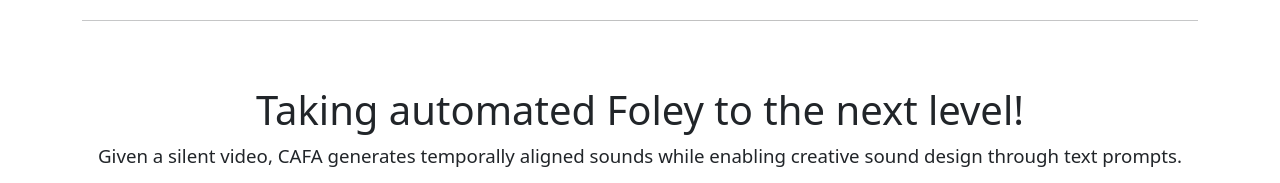
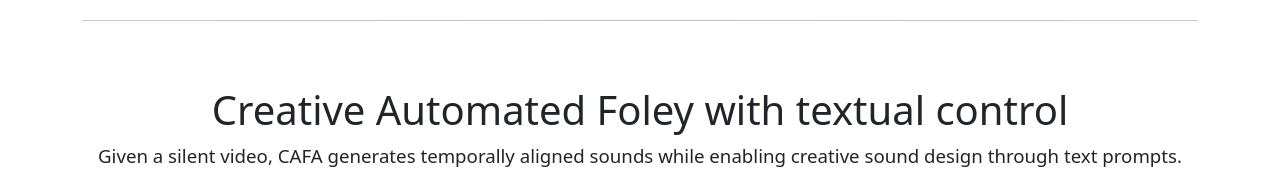
Before and after one commit to roibenita/CAFA, a plain HTML site: page index.html in a window 1280 px wide. Shown: the part 973-1156 px from the top of the page. Drawn offline with nearby package versions, Linux system fonts and the light colour scheme; some icons are missing.

Commit message:
Update index.html

```diff
--- a/index.html
+++ b/index.html
@@ -128,7 +128,7 @@ Experiments show that besides its superior quality in terms of semantic alignmen
 		<hr id="Sound_Desgin">
 		<!-- Designing sound through text -->
 		<!-- Taking automated Foley to the next level! -->
-		<center><h1 style="margin-top: 65px;">Taking automated Foley to the next level!</h1>
+		<center><h1 style="margin-top: 65px;">Creative Automated Foley with textual control</h1>
 			<p>
 
 				Given a silent video, CAFA generates temporally aligned sounds while enabling creative sound design through text prompts.
```
